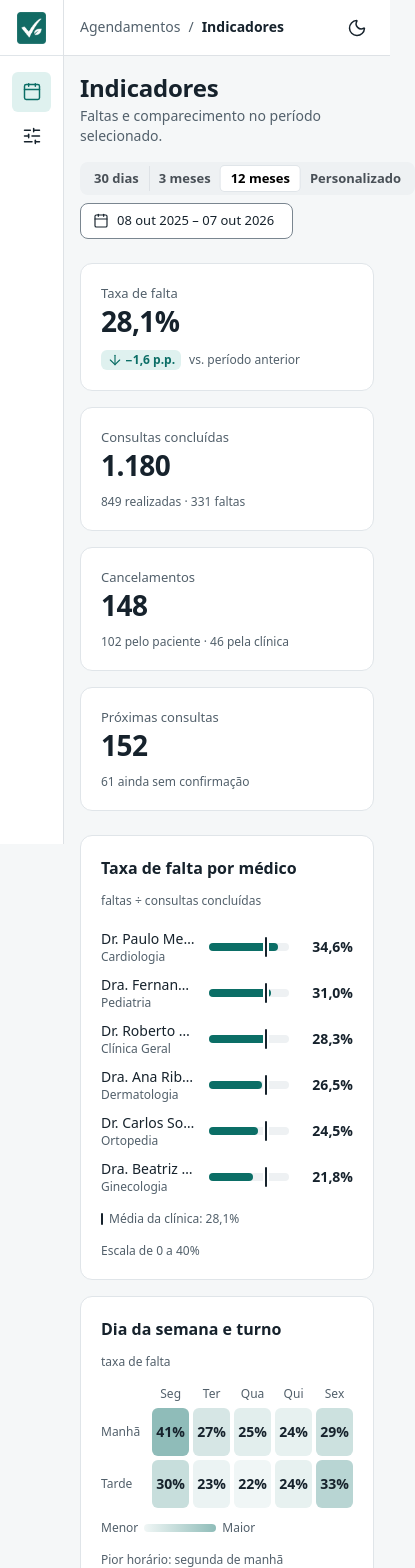
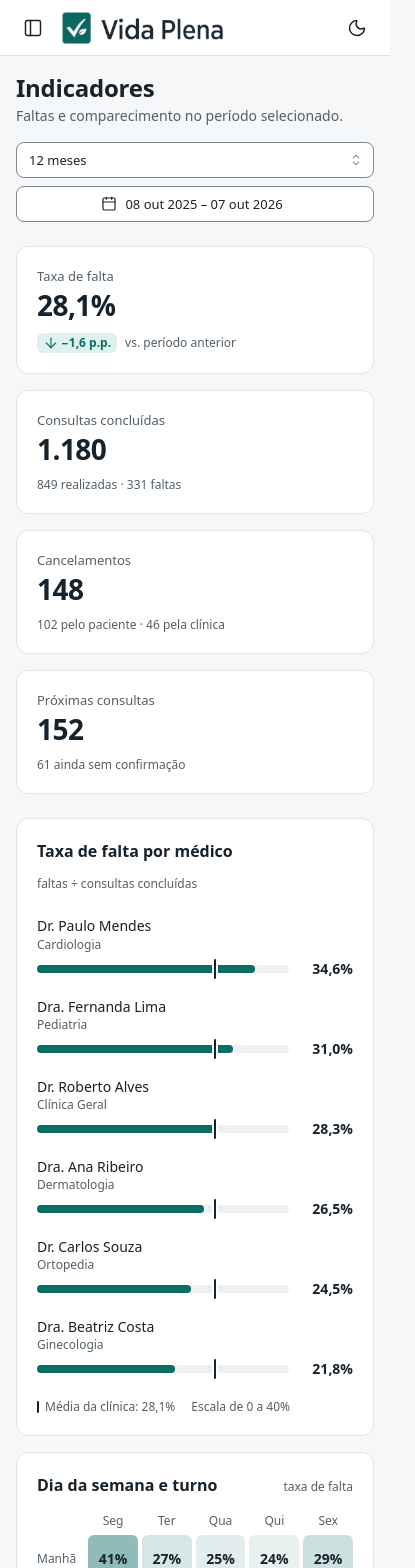
Before and after one commit to Guilherme-martins-souza/clinica-vida-plena-teste, a React (Vite) app in the folder frontend/: page /indicadores in a window 390 px wide. Shown: the top 1568 px of the page, 415 px wide, since content can reach past the window. Built offline with nearby package versions, Linux system fonts and the light colour scheme.

Commit message:
( feat ) Versão mobile do layout e rodapé
No celular o menu lateral fica escondido e abre por cima da tela, com a logo na barra superior; o filtro de período vira uma lista e as barras mostram o nome inteiro. Todas as telas ganham um rodapé fixo no fim da página.

```diff
--- a/frontend/src/components/BarList.module.css
+++ b/frontend/src/components/BarList.module.css
@@ -109,10 +109,18 @@
   vertical-align: -2px;
 }
 
+/* Celular: o nome ocupa a linha de cima inteira (sem cortar), barra e valor ficam embaixo. */
 @media (max-width: 45em) {
   .row,
   .bars[data-compact] .row {
-    grid-template-columns: minmax(0, 1.2fr) minmax(0, 1fr) 3.25rem;
+    grid-template-columns: minmax(0, 1fr) 3.25rem;
+    row-gap: 0.375rem;
+    padding-block: 0.5rem;
+  }
+
+  .name {
+    grid-column: 1 / -1;
+    white-space: normal;
   }
 
   .count {
--- a/frontend/src/components/PeriodFilter.tsx
+++ b/frontend/src/components/PeriodFilter.tsx
@@ -1,4 +1,5 @@
-import { Button, Group, SegmentedControl } from '@mantine/core'
+import { Button, Group, SegmentedControl, Select, Stack } from '@mantine/core'
+import { useMediaQuery } from '@mantine/hooks'
 import { Calendar } from 'lucide-react'
 import type { Periodo } from '../api/types'
 import { formatDateRange } from '../lib/format'
@@ -12,22 +13,42 @@ type PeriodFilterProps = {
 
 /** Filtro de período da página: atalhos e um botão com o intervalo atual. */
 export function PeriodFilter({ value, periodo, onChange }: PeriodFilterProps) {
+  // Abaixo de 720px os quatro atalhos não cabem lado a lado: viram uma lista, e os controles ficam um embaixo do outro.
+  const isNarrow = useMediaQuery('(max-width: 45em)') ?? false
+
+  function handleChange(v: string | null) {
+    if (isPeriodoAtalho(v)) onChange(v)
+  }
+
+  // TODO: abrir o seletor de datas no "Personalizado" (precisa do @mantine/dates).
+  const intervalo = (
+    <Button
+      leftSection={<Calendar size={16} strokeWidth={1.75} />}
+      styles={{ label: { fontVariantNumeric: 'tabular-nums' } }}
+    >
+      {formatDateRange(periodo.de, periodo.ate)}
+    </Button>
+  )
+
+  if (isNarrow) {
+    return (
+      <Stack gap="xs" w="100%" role="group" aria-label="Período">
+        <Select
+          aria-label="Atalho de período"
+          data={ATALHOS}
+          value={value}
+          onChange={handleChange}
+          allowDeselect={false}
+        />
+        {intervalo}
+      </Stack>
+    )
+  }
+
   return (
     <Group gap="xs" role="group" aria-label="Período">
-      <SegmentedControl
-        value={value}
-        onChange={(v) => {
-          if (isPeriodoAtalho(v)) onChange(v)
-        }}
-        data={ATALHOS}
-      />
-      {/* TODO: abrir o seletor de datas no "Personalizado" (precisa do @mantine/dates). */}
-      <Button
-        leftSection={<Calendar size={16} strokeWidth={1.75} />}
-        styles={{ label: { fontVariantNumeric: 'tabular-nums' } }}
-      >
-        {formatDateRange(periodo.de, periodo.ate)}
-      </Button>
+      <SegmentedControl value={value} onChange={handleChange} data={ATALHOS} />
+      {intervalo}
     </Group>
   )
 }
--- a/frontend/src/layout/AppShellLayout.module.css
+++ b/frontend/src/layout/AppShellLayout.module.css
@@ -6,6 +6,11 @@
 .navbar {
   background: var(--surface);
   overflow: hidden auto;
+}
+
+/* Celular: o menu aberto fica acima do fundo escurecido. */
+.navbar[data-overlay] {
+  z-index: calc(var(--app-shell-navbar-z-index) + 2);
 }
 
 .brand {
@@ -114,6 +119,13 @@
   padding-right: 1.5rem;
 }
 
+/* Logo na barra superior (só no celular), que também abre o menu. */
+.headerLogo {
+  display: flex;
+  align-items: center;
+  border-radius: var(--mantine-radius-sm);
+}
+
 .iconButton {
   color: var(--ink);
 }
@@ -133,11 +145,15 @@
 }
 
 /* ---------- Conteúdo ---------- */
+/* Coluna: o conteúdo cresce e o rodapé fica no fim da tela mesmo em páginas curtas. */
 .main {
+  display: flex;
+  flex-direction: column;
   background: var(--bg);
 }
 
 .content {
+  flex: 1;
   width: 100%;
   max-width: var(--content-max);
   margin: 0 auto;
@@ -147,9 +163,29 @@
   gap: 1.5rem;
 }
 
+/* ---------- Rodapé ---------- */
+.footer {
+  padding: 1rem 1.5rem;
+  border-top: 1px solid var(--line);
+  color: var(--ink-muted);
+  font-size: 0.75rem;
+  line-height: 1rem;
+  text-align: center;
+}
+
 @media (max-width: 45em) {
+  /* O Mantine abre o menu com a largura toda da tela no celular; aqui ele fica com a largura normal. */
+  .shell .navbar {
+    width: var(--sidebar-width);
+  }
+
   .headerInner {
     padding-right: 1rem;
+  }
+
+  /* No celular a trilha não aparece: o título da página já diz onde se está. */
+  .crumbs {
+    display: none;
   }
 
   .content {
--- a/frontend/src/layout/AppShellLayout.tsx
+++ b/frontend/src/layout/AppShellLayout.tsx
@@ -4,16 +4,17 @@ import {
   Box,
   Group,
   NavLink,
+  Overlay,
   Text,
   Tooltip,
   UnstyledButton,
   useComputedColorScheme,
   useMantineColorScheme,
 } from '@mantine/core'
-import { useLocalStorage, useMediaQuery } from '@mantine/hooks'
+import { useHotkeys, useLocalStorage, useMediaQuery } from '@mantine/hooks'
 import { ChevronDown, Moon, PanelLeft, Sun } from 'lucide-react'
 import { useState } from 'react'
-import { NavLink as RouterNavLink, Outlet, useLocation, useNavigate } from 'react-router'
+import { NavLink as RouterNavLink, Outlet, useLocation } from 'react-router'
 import { findActiveNav, navGroups, type NavGroup } from './navigation'
 import classes from './AppShellLayout.module.css'
 import logoExpandida from '../assets/logo-expandida.png'
@@ -21,32 +22,38 @@ import logoMinimizada from '../assets/logo-minimizada.png'
 
 const ICON_SIZE = 20
 const ICON_STROKE = 1.75
+// Fundo escuro do menu aberto no celular: acima da barra superior e logo abaixo do menu.
+const OVERLAY_Z_INDEX = 'calc(var(--app-shell-navbar-z-index) + 1)'
+// Ano do copyright no rodapé.
+const ANO_ATUAL = new Date().getFullYear()
 
 /**
  * Layout padrão de todas as telas: menu lateral (expandido ou só com ícones), barra superior
  * com o botão de contrair e a trilha de navegação, e a área de conteúdo (<Outlet />).
+ * No celular o menu some: a logo vai para a barra superior e o menu abre por cima da tela.
  */
 export function AppShellLayout() {
   const location = useLocation()
-  const navigate = useNavigate()
   const active = findActiveNav(location.pathname)
 
   // Preferência de quem usa, guardada no navegador.
   const [collapsedByUser, setCollapsedByUser] = useLocalStorage({ key: 'vp-menu-contraido', defaultValue: false })
-  // Abaixo de 720px o menu fica sempre só com ícones.
+  // Abaixo de 720px o menu fica escondido e, ao abrir, aparece inteiro por cima da tela (sem empurrar o conteúdo).
   const isNarrow = useMediaQuery('(max-width: 45em)') ?? false
-  const collapsed = collapsedByUser || isNarrow
+  const [mobileOpen, setMobileOpen] = useState(false)
+  const overlayOpen = isNarrow && mobileOpen
+  // No celular o menu, quando aparece, está sempre expandido.
+  const collapsed = !isNarrow && collapsedByUser
+
+  const openMobileMenu = () => setMobileOpen(true)
+  const closeMobileMenu = () => setMobileOpen(false)
+  useHotkeys([['Escape', closeMobileMenu]])
 
   // Grupos abertos no menu expandido; todos começam abertos.
   const [openGroups, setOpenGroups] = useState<Record<string, boolean>>({})
   const isGroupOpen = (group: NavGroup) => openGroups[group.label] ?? true
 
   function handleCollapsedGroupClick(group: NavGroup) {
-    if (isNarrow) {
-      // Sem espaço para expandir: vai direto para o primeiro item do grupo.
-      navigate(group.items[0].to)
-      return
-    }
     setCollapsedByUser(false)
     setOpenGroups((prev) => ({ ...prev, [group.label]: true }))
   }
@@ -55,11 +62,18 @@ export function AppShellLayout() {
     <AppShell
       layout="alt"
       header={{ height: 56 }}
-      navbar={{ width: collapsed ? 64 : 248, breakpoint: 0 }}
+      // Abaixo do breakpoint "sm" (720px) o Mantine tira o menu da tela e o desliza por cima do conteúdo ao abrir.
+      navbar={{
+        width: { base: 248, sm: collapsedByUser ? 64 : 248 },
+        breakpoint: 'sm',
+        collapsed: { mobile: !mobileOpen },
+      }}
       transitionDuration={180}
       className={classes.shell}
     >
-      <AppShell.Navbar className={classes.navbar} data-collapsed={collapsed}>
+      {overlayOpen && <Overlay fixed zIndex={OVERLAY_Z_INDEX} backgroundOpacity={0.35} onClick={closeMobileMenu} />}
+
+      <AppShell.Navbar className={classes.navbar} data-collapsed={collapsed} data-overlay={overlayOpen || undefined}>
         <div className={classes.brand}>
           {collapsed ? (
             <img src={logoMinimizada} alt="Vida Plena" className={classes.logo} />
@@ -112,6 +126,7 @@ export function AppShellLayout() {
                     active={active?.item === item}
                     aria-current={active?.item === item ? 'page' : undefined}
                     className={classes.item}
+                    onClick={closeMobileMenu}
                   />
                 ))}
               </NavLink>
@@ -122,18 +137,22 @@ export function AppShellLayout() {
 
       <AppShell.Header className={classes.header}>
         <Group gap="sm" wrap="nowrap" h="100%" px="md" className={classes.headerInner}>
-          {!isNarrow && (
           <ActionIcon
             variant="subtle"
             color="gray"
             size="lg"
             aria-label="Contrair ou expandir o menu"
-              aria-expanded={!collapsed}
-              onClick={() => setCollapsedByUser((c) => !c)}
+            aria-expanded={isNarrow ? mobileOpen : !collapsed}
+            onClick={() => (isNarrow ? setMobileOpen((o) => !o) : setCollapsedByUser((c) => !c))}
             className={classes.iconButton}
           >
             <PanelLeft size={ICON_SIZE} strokeWidth={ICON_STROKE} />
           </ActionIcon>
+
+          {isNarrow && (
+            <UnstyledButton aria-label="Abrir o menu" onClick={openMobileMenu} className={classes.headerLogo}>
+              <img src={logoExpandida} alt="Vida Plena" className={classes.logo} />
+            </UnstyledButton>
           )}
 
           {active && (
@@ -154,6 +173,7 @@ export function AppShellLayout() {
         <div className={classes.content}>
           <Outlet />
         </div>
+        <footer className={classes.footer}>© {ANO_ATUAL} Clínica Vida Plena. Todos os direitos reservados.</footer>
       </AppShell.Main>
     </AppShell>
   )
```
Lines whose indentation alone changed are shown as unchanged.
